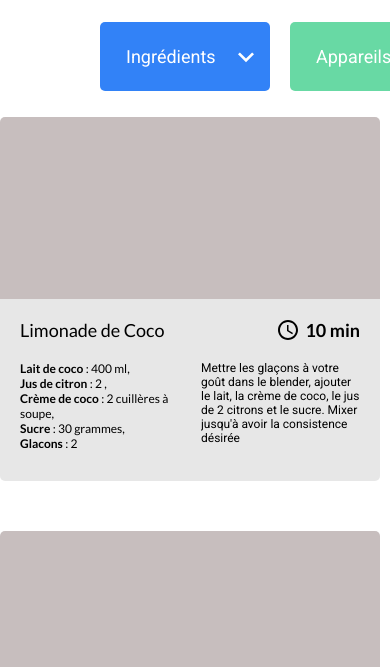
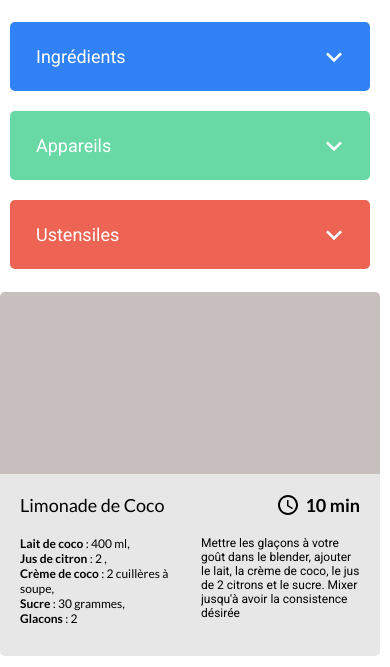
Before and after one commit to nailuJ-dev/P7_OC, a website with bundled scripts: page index.html in a window 390 px wide. Shown: the part 177-844 px from the top of the page. Built offline with nearby package versions, Linux system fonts and the light colour scheme.

Commit message:
modif css

```diff
--- a/scss/components/_button.scss
+++ b/scss/components/_button.scss
@@ -1,5 +1,4 @@
 // research tags
-
 .research-tag {
     margin: 25px 0 0 100px;
 
@@ -30,6 +29,10 @@
     }
     .usten {
       background: #ed6454;
+    }
+    @media screen and (max-width: 1025px) {
+        margin: 25px 0 0 10px;
+
     }
   }
 
@@ -91,6 +94,9 @@
           &:focus {
             outline: none;
           }
+          @media screen and (max-width: 1025px) {
+              width: 100%;
+          }
         }
 
         button {
@@ -116,6 +122,12 @@
         border-radius: 5px;
         display: none;
         z-index: 10;
+        @media screen and (max-width: 1025px) {
+          grid-template-columns: repeat(2, 1fr);
+        }
+        @media screen and (max-width: 674px) {
+          grid-template-columns: repeat(1, 1fr);
+        }
 
         li {
           width: 200px;
@@ -133,4 +145,15 @@
         }
       }
     }
+    @media screen and (max-width: 1025px) {
+        display: grid;
+        grid-template-columns: 1fr 1fr 1fr;
+        column-gap: 10px;
+        margin: 15px 20px 25px 20px;
     }
+    @media only screen and (max-width: 674px) {
+      margin: 15px 20px 25px 10px;
+      grid-template-columns: 1fr;
+      margin-bottom: 200px;
+    }
+}
```
Also changed, not shown: scss/style.css, 1 other file. Lines whose indentation alone changed are shown as unchanged.
